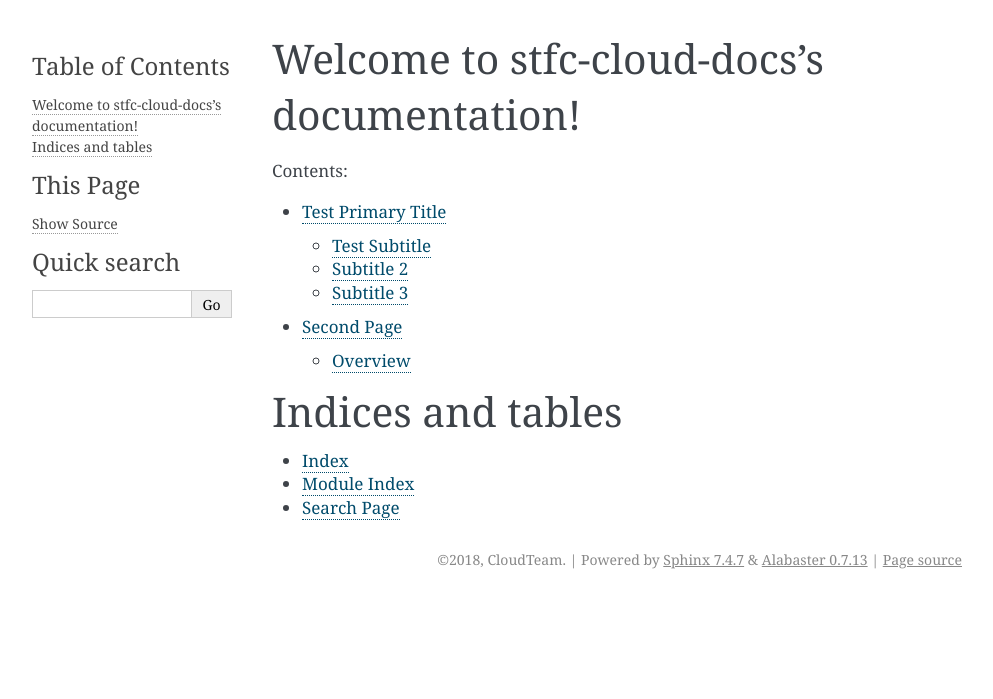
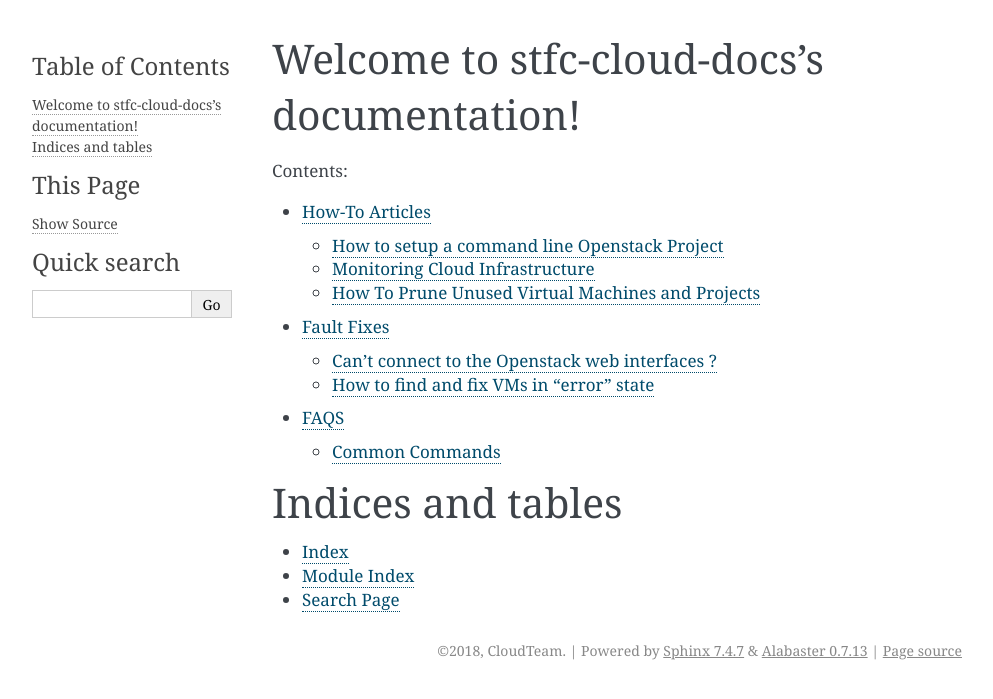
Before and after one commit to stfc/cloud-docs, a Sphinx documentation site: the page built from source/index.rst, in a window 1280 px wide. Shown: the top 699 px of the page, without its empty margins (148-1141 px from the left). Built offline with Sphinx 7.4.7, drawn with Linux system fonts in a browser that asks for light colours.

Commit message:
Added article on common commands,and empty pages for TODO articles

```diff
--- /dev/null
+++ b/source/faqs.rst
@@ -0,0 +1,68 @@
+==============================
+FAQS
+==============================
+
+
+
+########################
+Common Commands
+########################
+
+On Queens, Hypervisors often disable themselves and remove their services from the pool of resources if
+there are 10 build failures in a row on a hypervisor.
+
+-----------------------
+List Hypervisor Service
+-----------------------
+
+To list hypervisor services do:
+
+.. code-block:: bash
+
+  nova service-list
+
+You will see output like below.
+
+.. image:: /assets/faqs/list_hypervisor_output.png
+    :width: 400px
+    :height: 100px
+    :align: center
+    :alt: command line output
+
+
+-----------------------------
+Re-enable Hypervisor services
+-----------------------------
+
+To re-enable the service status on a hypervisor, run:
+
+.. code-block:: bash
+
+  nova service-enable <ID of hypervisor>
+
+To batch enable all disabled hypervisors, something like:
+
+.. code-block:: bash
+
+  Nova service-list | grep –I disabled | awk -F\| '{ print $2 }' | sed 's/ //g' | xargs –i nova service-enable {}
+
+This should re-enable each hypervisor one by one.
+
+--------------------------------------------
+Show all openstack hosts across all projects
+--------------------------------------------
+
+Showing all hosts in openstack across all projects:
+
+.. code-block:: bash
+
+  openstack server list --all-projects
+
+----------------------
+Show a specific server
+----------------------
+Looking at a specific server:-
+
+.. code-block:: bash
+
+  openstack server show <server ID>
--- /dev/null
+++ b/source/faultfixes/ConnectOpenstackWebInterface.rst
@@ -0,0 +1,10 @@
+================================================
+Can't connect to the Openstack web interfaces ?
+================================================
+
+#############
+Overview
+#############
+
+Describe all the Openstack web interfaces, how the loadbalancer connects to them,
+and common things to try to get it working.
--- /dev/null
+++ b/source/faultfixes/FixVMErrorState.rst
@@ -0,0 +1,9 @@
+===============================================
+How to find and fix VMs in "error" state
+===============================================
+
+#########
+Overview
+#########
+
+How to find the VM's and possible methods of fixing them
--- /dev/null
+++ b/source/faultfixes/index.rst
@@ -0,0 +1,9 @@
+Fault Fixes
+===========================================
+
+.. toctree::
+   :maxdepth: 2
+   :caption: Contents:
+
+   ConnectOpenstackWebInterface
+   FixVMErrorState
--- /dev/null
+++ b/source/howto/MonitoringCloudInfrastructure.rst
@@ -0,0 +1,9 @@
+===============================================
+Monitoring Cloud Infrastructure
+===============================================
+
+#########
+Overview
+#########
+
+Series of links with exampes of what is "normal" for the observed metrics.
--- /dev/null
+++ b/source/howto/OpenStackCommandline.rst
@@ -0,0 +1,9 @@
+===============================================
+How to setup a command line Openstack Project
+===============================================
+
+#########
+Overview
+#########
+
+Full detailed "worked example " for how to setup a project in openstack.
--- /dev/null
+++ b/source/howto/PruneUnusedVMs.rst
@@ -0,0 +1,9 @@
+=================================================
+How To Prune Unused Virtual Machines and Projects
+=================================================
+
+#########
+Overview
+#########
+
+A methodology of identifying what appear to be non-used, and abandoned VMs that are using up resource.
--- /dev/null
+++ b/source/howto/index.rst
@@ -0,0 +1,10 @@
+How-To Articles
+===========================================
+
+.. toctree::
+   :maxdepth: 2
+   :caption: Contents:
+
+   OpenStackCommandline
+   MonitoringCloudInfrastructure
+   PruneUnusedVMs
--- a/source/index.rst
+++ b/source/index.rst
@@ -10,8 +10,9 @@ Welcome to stfc-cloud-docs's documentation!
    :maxdepth: 2
    :caption: Contents:
 
-   myfirstdocument
-   myseconddocument
+   howto/index
+   faultfixes/index
+   faqs
 
 
 Indices and tables
--- a/source/myfirstdocument.rst
+++ /dev/null
@@ -1,43 +0,0 @@
-==============================
-Test Primary Title
-==============================
-
--------------
-Test Subtitle
--------------
-
-Lorem ipsum dolor sit amet, consectetuer adipiscing elit. Etiam dictum tincidunt diam. Nemo enim ipsam voluptatem quia
-voluptas sit aspernatur aut odit aut fugit, sed quia consequuntur magni dolores eos qui ratione voluptatem sequi
-nesciunt. Maecenas fermentum, sem in pharetra pellentesque, velit turpis volutpat ante, in pharetra metus odio a lectus.
-Ut tempus purus at lorem. Lorem ipsum dolor sit amet, consectetuer adipiscing elit. Integer lacinia.
-Nullam dapibus fermentum ipsum. Nullam feugiat, turpis at pulvinar vulputate, erat libero tristique tellus,
-nec bibendum odio risus sit amet ante. Morbi imperdiet, mauris ac auctor dictum, nisl ligula egestas nulla,
-et sollicitudin sem purus in lacus. Nulla non arcu lacinia neque faucibus fringilla. In enim a arcu imperdiet
-malesuada. Excepteur sint occaecat cupidatat non proident, sunt in culpa qui officia deserunt mollit anim id est
-laborum. Nullam eget nisl.
-
-#. Lorum Ipsum 1
-#. Lorum Ipsum 2
-#. Lorum Ipsum 3
-
----------------------
-Subtitle 2
----------------------
-
-Lorem ipsum dolor sit amet, consectetuer adipiscing elit. Etiam dictum tincidunt diam. Nemo enim ipsam voluptatem quia
-voluptas sit aspernatur aut odit aut fugit, sed quia consequuntur magni dolores eos qui ratione voluptatem sequi
-nesciunt.
-
-==========  ==========  ======
-Atrribute   Truthiness  Comment
-==========  ==========  ======
-Magic?      Yesss       Yer a wizard arry!
-Clouds?     Yessss      Magic Clouds
-Science?    No!         Dont be boring
-==========  ==========  ======
-
----------------------
-Subtitle 3
----------------------
-
-Just added this new section to make sure the git hooks all work.
--- a/source/myseconddocument.rst
+++ /dev/null
@@ -1,9 +0,0 @@
-==============================
-Second Page
-==============================
-
--------------
-Overview
--------------
-
-Just checking if creating and merging branches works as expected. I only want to update docs on pushing to master.
```
Also changed, not shown: readme.md (+2 -0 lines), source/assets/faqs/list_hypervisor_output.png (added).
